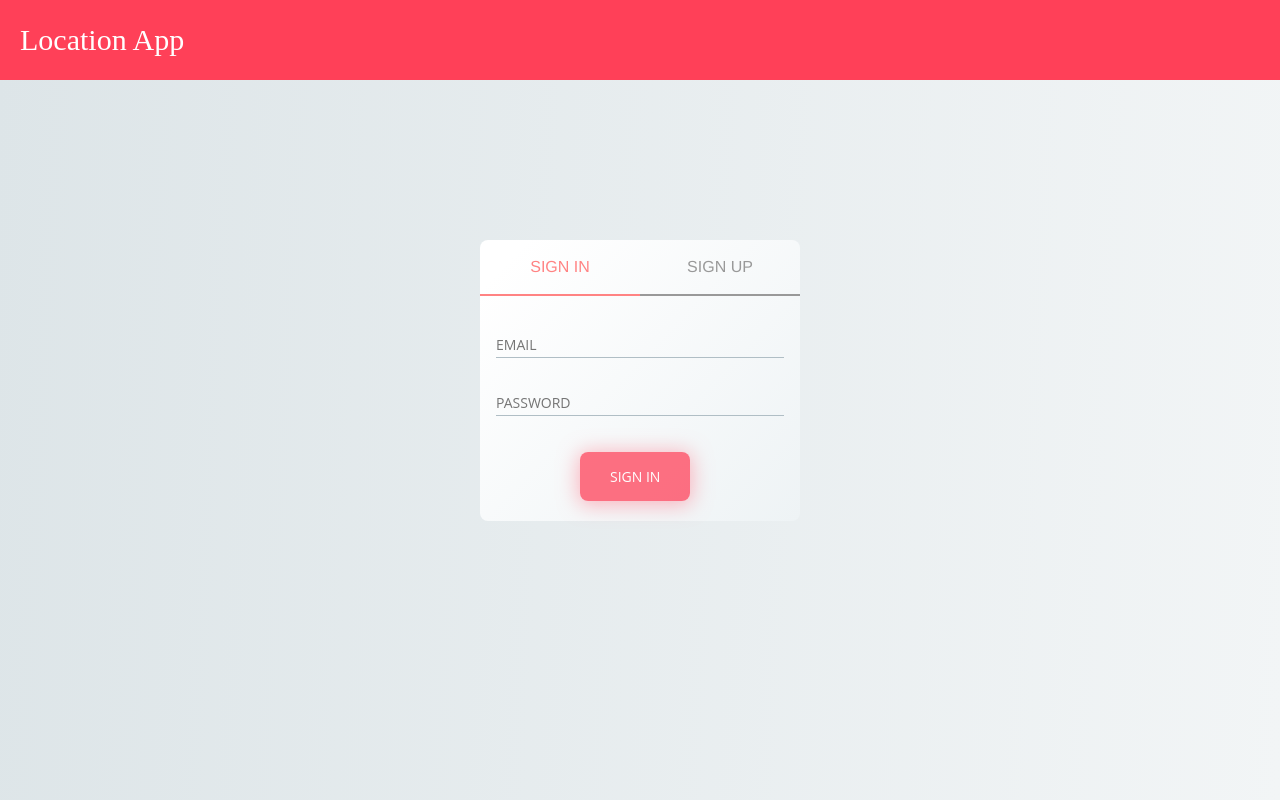
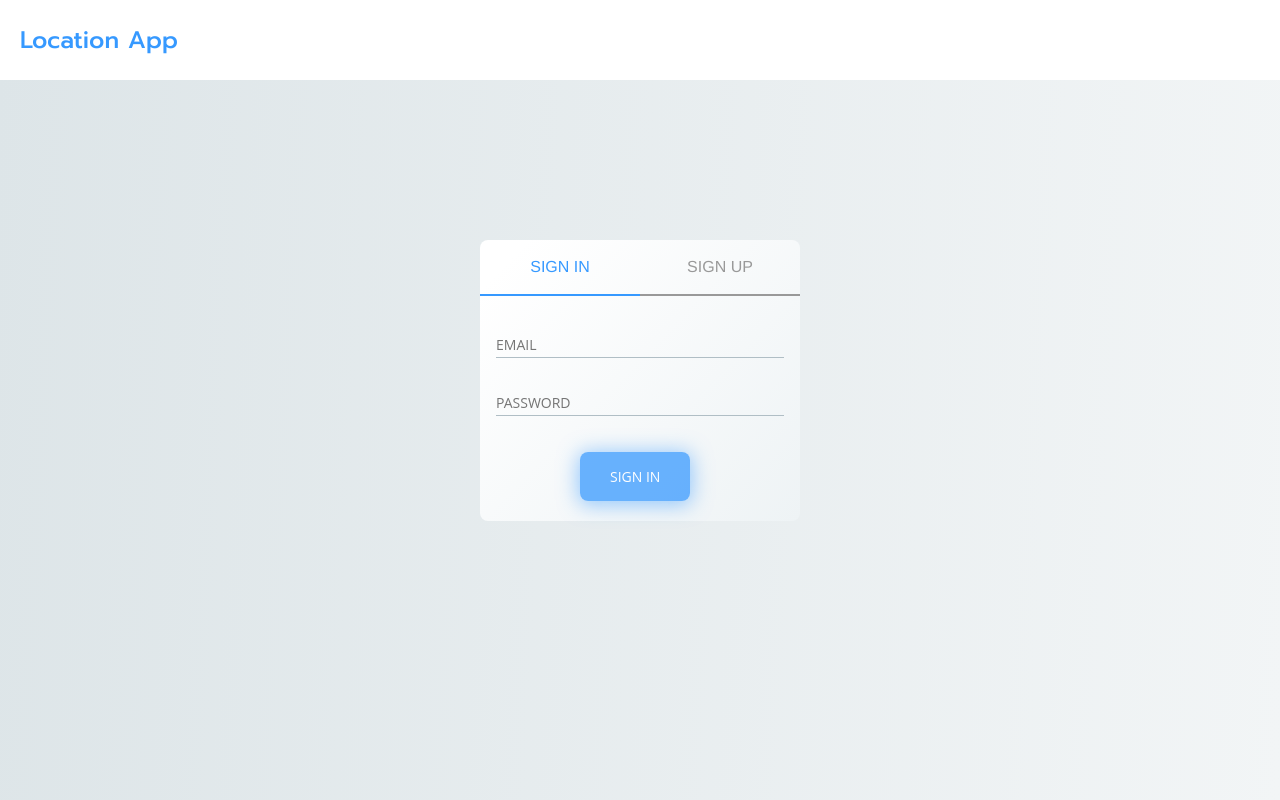
Before and after one commit to mritunjayupadhyay/location-app-fronted, an Angular app: page / in a window 1280 px wide. Built offline with nearby package versions, Linux system fonts and the light colour scheme; no server answers; what @agm/core would draw is missing.

Commit message:
feat: Add css

```diff
--- a/src/app/app.component.html
+++ b/src/app/app.component.html
@@ -1,6 +1,10 @@
+<div class="app-component">
+  <div class="app-component-container">
     <app-header [authToken]="authToken"></app-header>
     <h2 *ngIf="authToken">Hello {{ userName }}</h2>
     <app-location *ngIf="authToken; else showAuth"></app-location>
     <ng-template #showAuth>
       <app-auth></app-auth>
     </ng-template>
+  </div>
+</div>
--- a/src/app/app.component.scss
+++ b/src/app/app.component.scss
@@ -1,7 +1,14 @@
+.app-component {
+  background-color: #EDEFF7;
+  .app-component-container {
+    padding-top: 120px;
+  }
+}
 h2 {
-  font-size: 45px;
+  font-size: 30px;
   margin: 20px 15px;
   text-align: center;
-  margin-top: 100px;
-
+  margin-top: 10px;
+  font-weight: 400;
+  font-family: 'Prompt', sans-serif;
 }
--- a/src/app/auth/auth.component.scss
+++ b/src/app/auth/auth.component.scss
@@ -4,9 +4,11 @@
 	font-family: 'Open Sans', sans-serif;
 }
 .cont_principal {
-	position: absolute;
 	width: 100%;
 	height: 100%;
+	position: fixed;
+    top: 0;
+    left: 0;
 	background-image: linear-gradient(-87deg, #F2F5F6 0%, #DDE5E8 100%);
 }
 .cont_centrar {
@@ -51,7 +53,7 @@
 	}
 	>.active {
 		>a {
-			color: #FF8383;
+			color: #3699ff;
 		}
 	}
 }
@@ -67,7 +69,7 @@
 		position: relative;
 		width: 100%;
 		float: left;
-		background-color: #FF8383;
+		background-color: #3699ff;
 		height: 2px;
 	}
 }
@@ -107,7 +109,7 @@
 	opacity: 0;
 	display: none;
 	&:focus {
-		border-bottom: 1px solid #FF8383;
+		border-bottom: 1px solid #3699ff;
 	}
 }
 .active_inp {
@@ -132,8 +134,8 @@
 	float: left;
 }
 .btn_sign {
-	background-color: rgba(255,64,88,0.74);
-	box-shadow: 0px 2px 20px 2px rgba(255,114,132,0.50);
+	background-color: rgba(54, 153, 255,0.74);
+	box-shadow: 0px 2px 20px 2px rgba(54, 153, 255,0.50);
 	border-radius: 8px;
 	padding: 15px 30px;
 	border: none;
--- a/src/app/header/header.component.html
+++ b/src/app/header/header.component.html
@@ -1,8 +1,10 @@
 <header>
   <div class="header-container">
     <h2>Location App</h2>
+    <!-- <h2 class="JagotaJ">J</h2> -->
     <div *ngIf="authToken">
-      <button (click)="logout()">Log out</button>
+      <button (click)="logout()">Add Address</button>
+      <button class="danger" (click)="logout()">Log out</button>
     </div>
   </div>
 </header>
--- a/src/app/header/header.component.scss
+++ b/src/app/header/header.component.scss
@@ -1,5 +1,4 @@
 header {
-
   z-index: 100;
   position: fixed;
   top: 0;
@@ -11,18 +10,38 @@ header {
     padding: 0px 20px;
     justify-content: space-between;
     align-items: center;
-    background-color: rgb(255, 64, 88);
-    color: white;
-    font-size: 30px;
+    background-color: white;
+    color: #3699ff;
+    @media screen and (max-width: 720px) {
+      padding: 0px 10px;
+    }
+    h2 {
+      font-size: 24px;
+      font-weight: 400;
+      font-family: 'Prompt', sans-serif;
+      @media screen and (max-width: 720px) {
+        visibility: hidden;
+        font-size: 10px;
+      }
+    }
     button {
       border: 0;
-      background-color: white;
-      font-size: 20px;
-      color: rgba(255, 64, 88, 0.74);
-      width: 120px;
+      font-size: 14px;
       height: 40px;
       text-align: center;
       cursor: pointer;
+      // color: #3699ff;
+      color: #fff;
+      background-color: #3699ff;
+      border-color: transparent;
+      min-width: 80px;
+      padding: 0 15px;
+      border-radius: 7px;
+    }
+    button.danger {
+      color: white;
+      background-color: #f64e60;
+      margin-left: 20px;
     }
   }
 
--- a/src/app/location/location-list/location-item/location-item.component.html
+++ b/src/app/location/location-list/location-item/location-item.component.html
@@ -4,4 +4,5 @@
     <p>{{ location.longitude }}</p>
   </div>
   <p class="address">{{ location.address }}</p>
+  <button>Delete</button>
 </div>
--- a/src/app/location/location-list/location-item/location-item.component.scss
+++ b/src/app/location/location-list/location-item/location-item.component.scss
@@ -1,21 +1,39 @@
 .locationItem {
   display: flex;
-  min-height: 80px;
+  position: relative;
+  min-height: 50px;
   flex-direction: column;
   justify-content: space-between;
-  margin-bottom: 10px;
-  border: 2px solid purple;
+  margin-bottom: 15px;
+  border: 0;
+  background-color: white;
   border-radius: 5px;
-  padding: 5px 8px;
+  padding: 20px 30px;
   cursor: pointer;
   .latitude-longitude-container {
     display: flex;
     p {
       margin-right: 10px;
-      font-size: 20px;
+      font-size: 18px;
+      color: #181c32;
     }
   }
   .address {
     font-size: 18px;
   }
+  button {
+    position: absolute;
+    font-size: 9px;
+    text-transform: uppercase;
+    height: 20px;
+    padding: 3px 10px;
+    color: #f64e60;
+    background-color: #ffe2e5;
+    top: 8px;
+    right: 5px;
+    border: 0;
+    outline: 0;
+    border-radius: 3px;
+    cursor: pointer;
+  }
 }
--- a/src/index.html
+++ b/src/index.html
@@ -6,6 +6,8 @@
   <base href="/">
   <meta name="viewport" content="width=device-width, initial-scale=1">
   <link rel="icon" type="image/x-icon" href="favicon.ico">
+  <link rel="preconnect" href="https://fonts.gstatic.com" />
+  <link href="https://fonts.googleapis.com/css2?family=Prompt:wght@300;500;700&display=swap" rel="stylesheet"></link>
 </head>
 <body>
   <app-root></app-root>
--- a/src/styles.scss
+++ b/src/styles.scss
@@ -27,6 +27,8 @@ footer, header, hgroup, menu, nav, section {
 }
 body {
 	line-height: 1;
+	font-family: 'Prompt', sans-serif;
+	font-weight: 400;
 }
 ol, ul {
 	list-style: none;
```
Lines whose indentation alone changed are shown as unchanged.
